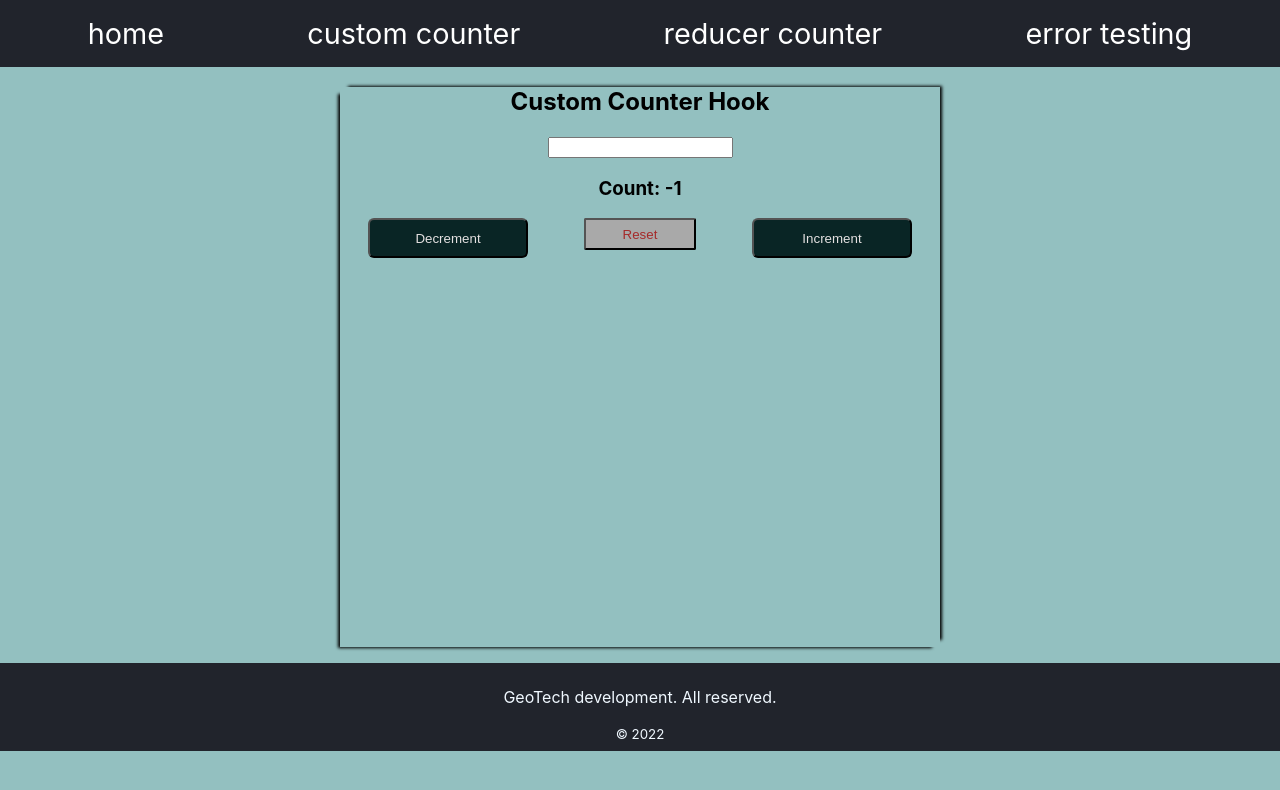
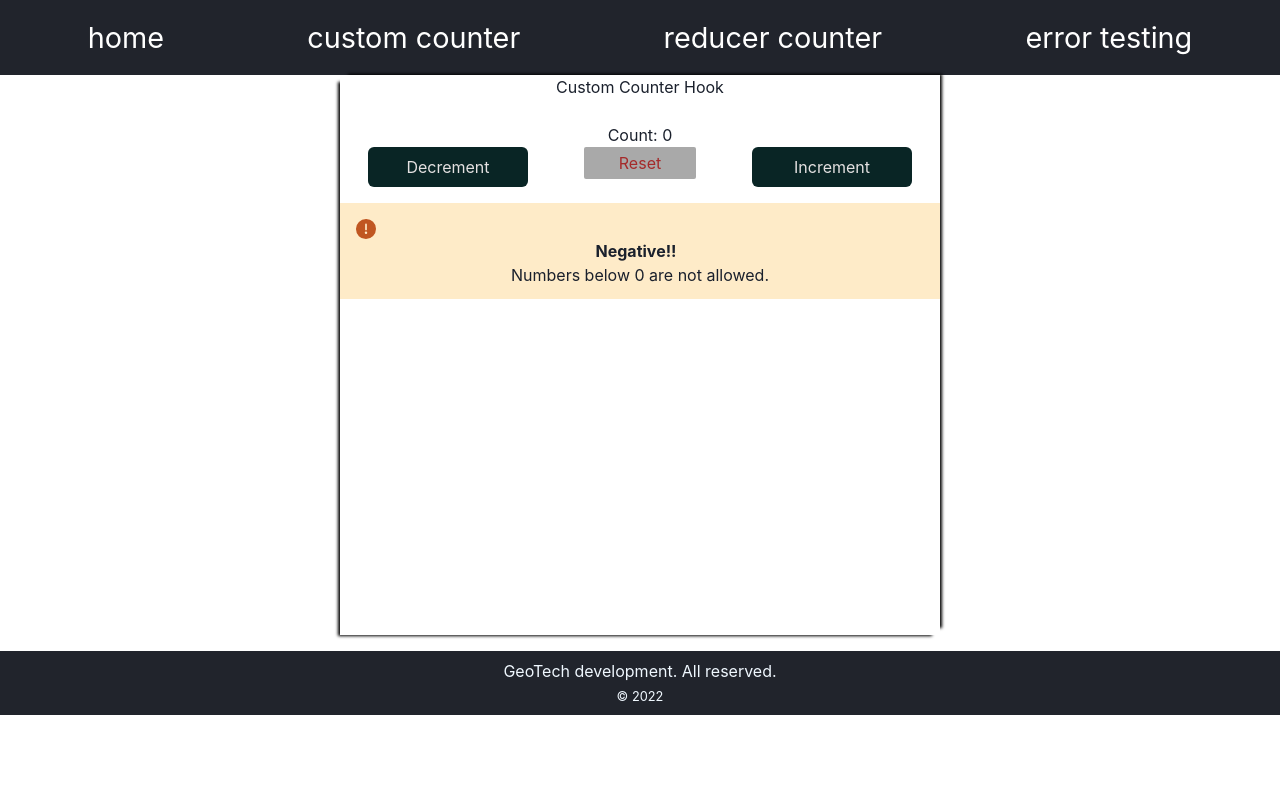
Before and after one commit to George-Gyang/Custom-counter-Hooks, a React (Create React App) app: page /counter in a window 1280 px wide. Both pictures are taken after a click on the button "Decrement". Shown: the top 790 px of the page. Built offline with nearby package versions, Linux system fonts and the light colour scheme.

Commit message:
adding alert functionality

```diff
--- a/package.json
+++ b/package.json
@@ -3,9 +3,13 @@
   "version": "0.1.0",
   "private": true,
   "dependencies": {
+    "@chakra-ui/react": "^2.4.6",
+    "@emotion/react": "^11.10.5",
+    "@emotion/styled": "^11.10.5",
     "@testing-library/jest-dom": "^5.16.5",
     "@testing-library/react": "^13.4.0",
     "@testing-library/user-event": "^13.5.0",
+    "framer-motion": "^8.2.4",
     "react": "^18.2.0",
     "react-dom": "^18.2.0",
     "react-router-dom": "^6.4.3",
--- a/src/App.js
+++ b/src/App.js
@@ -2,7 +2,7 @@
 import { Route, Routes } from 'react-router-dom';
 import Home from './components/Home';
 // import MainApp from './components/mainApp';
-
+// import { ChakraProvider } from '@chakra-ui/react';
 import './App.css';
 import CustomHook from './components/CustomHook';
 import Counter from './components/Counter';
@@ -12,6 +12,7 @@
 
 function App() {
   return (
+    // <ChakraProvider>
       <div className="App">
         <Routes>
           <Route path="/" element={<Home />} />
@@ -24,6 +25,7 @@
         {/* <CustomHook />
       <NavLink to="/Counter">useReducer</NavLink> */}
       </div>
+    // </ChakraProvider>
   );
 }
 
--- a/src/assets/main.css
+++ b/src/assets/main.css
@@ -21,6 +21,7 @@
 .btn-section {
   display: flex;
   justify-content: space-around;
+  margin-bottom: 1rem;
 }
 
 /* increament/Decrement buttons */
--- a/src/components/CustomHook.js
+++ b/src/components/CustomHook.js
@@ -4,21 +4,28 @@
 import "../assets/main.css"
 import Footer from "./footer";
 import Navbar from "./Navbar";
+import { Alert, AlertIcon, AlertTitle, AlertDescription, ChakraProvider} from '@chakra-ui/react'
 
 
 // USESTATE HOOK COUNTER
 
 const CustomHook = () => {
     const [count, setCount] = useState(0);
+    const [alert, setAlert] = useState("none")
 
     // handle onClick event
     const increment = () => setCount(count + 1);
-    const decrement = () => setCount(count - 1);
+    const decrement = () => {
+        // setCount(count -1)
+        if (count < 1) {
+            setAlert(" ")
+        }
+        else {
+            setCount(count - 1)
+        }
+    };
     const reset = () => {
         setCount(0)
-        // let inputValue = 0
-        // const input.value =" "
-        // setIValue(0)
     };
 
     // Handling onChange event
@@ -35,6 +42,7 @@
         // console.log(inputValue)
     }
 
+
     return (
         <>
             <Navbar />
@@ -49,10 +57,18 @@
                     <h3>Count: {count}</h3>
                 </div>
                 <div className="btn-section">
-                    <button className="btn" onClick={decrement} >Decrement</button>
+                    <button className="btn" onClick={decrement} disabled={count < -1 ? true : false} >Decrement</button>
                     <button className="reset-btn" onClick={reset} >Reset </button>
                     <button className="btn" onClick={increment} >Increment</button>
                 </div>
+                <ChakraProvider>
+                    <Alert status='warning' display={alert}>
+                        <AlertIcon />
+                        <AlertTitle>Negative!!</AlertTitle>
+                        <AlertDescription>Numbers below 0 are not allowed.</AlertDescription>
+                    </Alert>
+                </ChakraProvider>
+
             </main>
             <Footer />
         </>
```
Also changed, not shown: 1 other file (tests, documents, lock files or other folders). Lines whose indentation alone changed are shown as unchanged.
